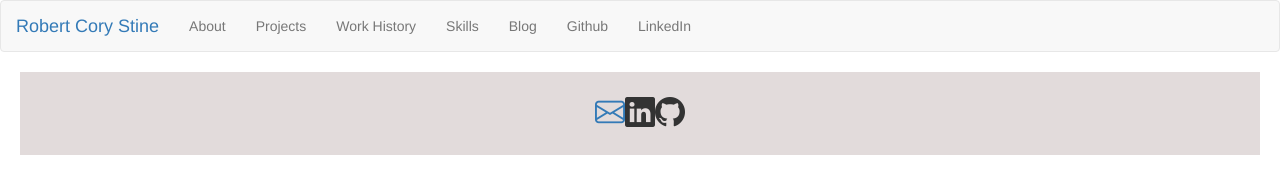
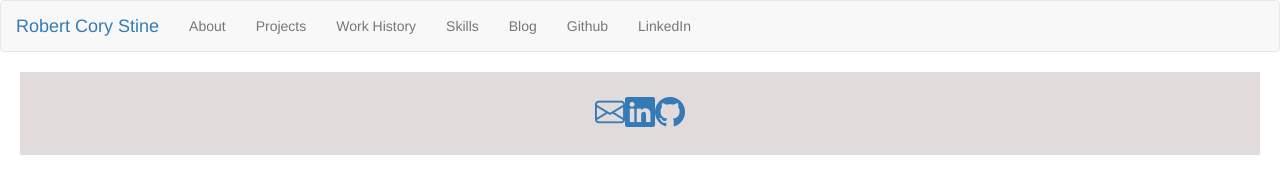
Before and after one commit to GoldenPavilion/portfolio, a React (Create React App) app: page /skills in a window 1280 px wide. Shown: the top 186 px of the page. Built offline with nearby package versions, Linux system fonts and the light colour scheme.

Commit message:
added links to icons

```diff
--- a/src/Footer.js
+++ b/src/Footer.js
@@ -4,8 +4,8 @@ const Footer = () => {
     return(
         <div className="footer">
             <a href="mailto: rcorystine@gmail.com"><i className="bi bi-envelope"></i></a>
-            <i class="bi bi-linkedin"></i>
-            <i class="bi bi-github"></i>
+            <a href="https://www.linkedin.com/in/robert-cory-stine/"><i class="bi bi-linkedin"></i></a>
+            <a href="https://www.github.com/GoldenPavilion"><i class="bi bi-github"></i></a>
         </div>
     )
 }
```
